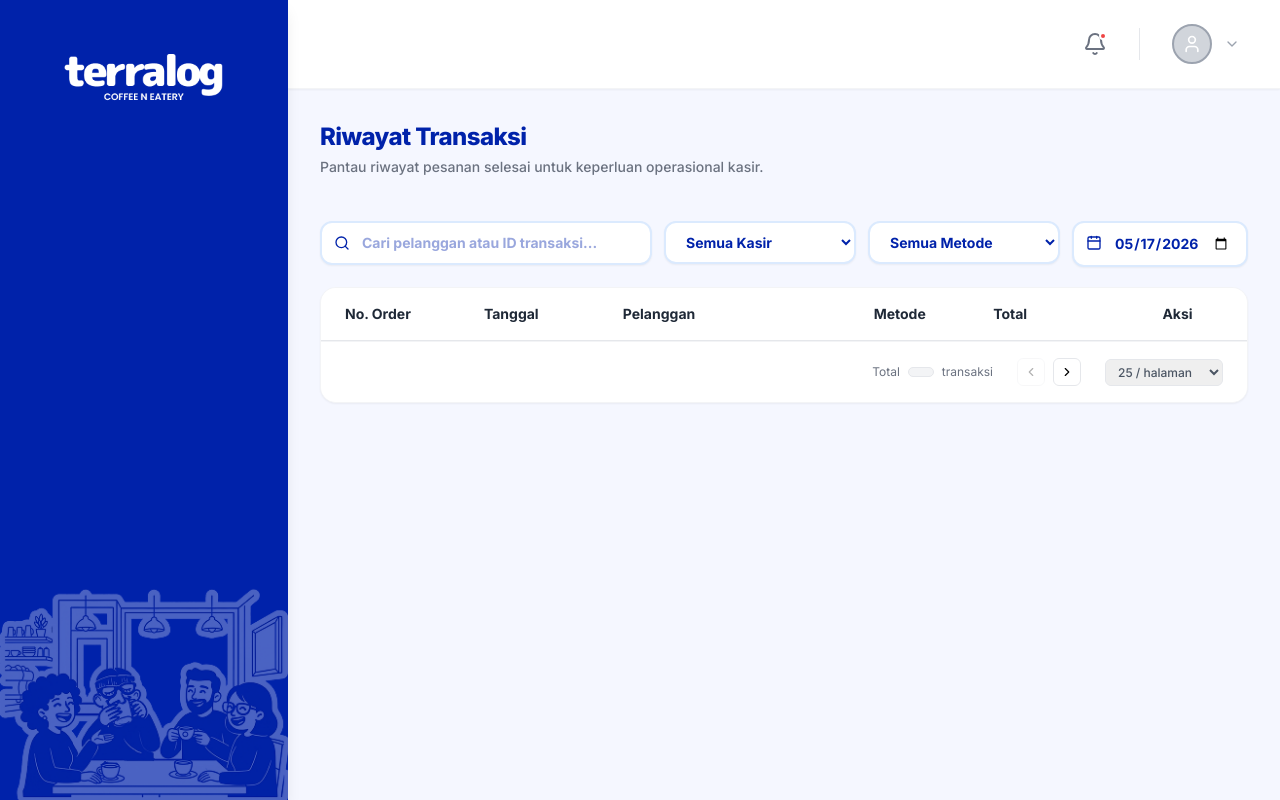
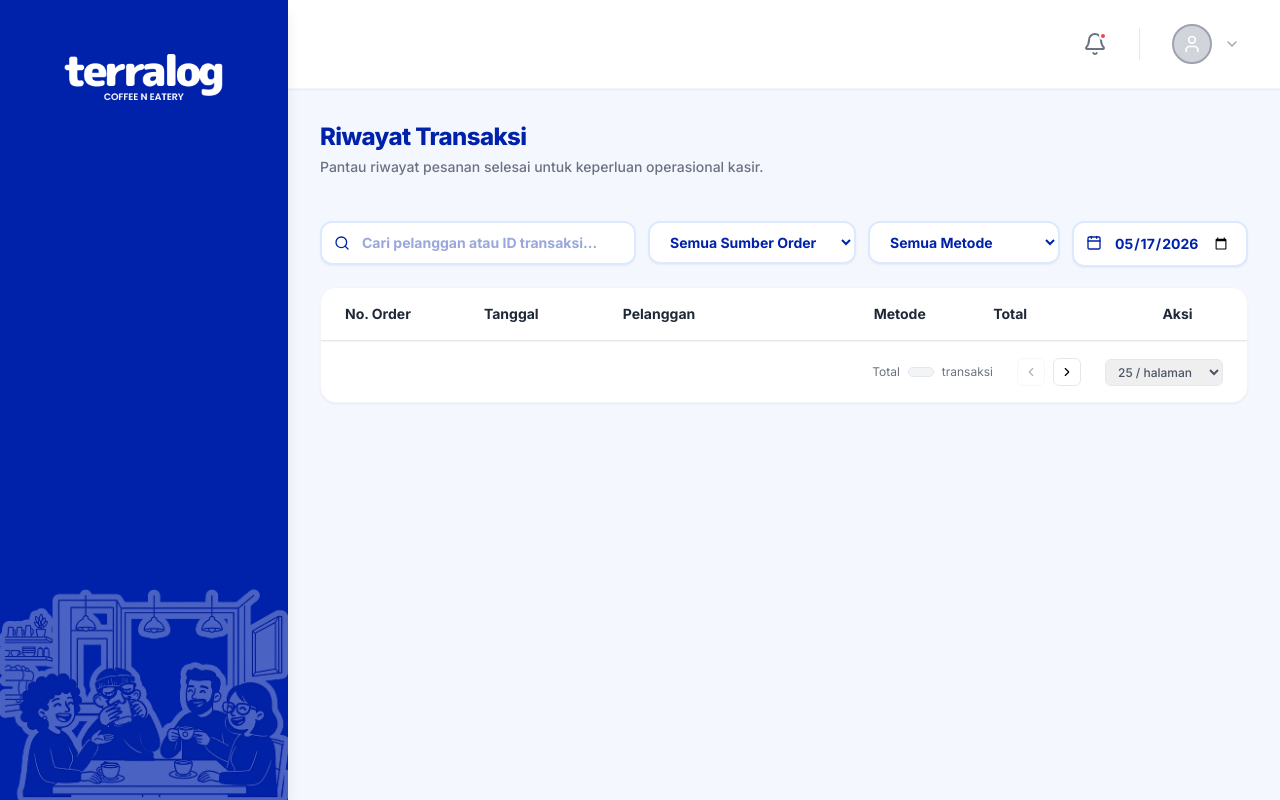
Before and after one commit to ahmddarff/tubesimk, a Python web app: template templates/kasir/riwayat_transaksi.html in a window 1280 px wide. Run offline with Jinja, Linux system fonts and the light colour scheme; the template is opened without the code that fills it, so the values that code supplies are empty; some libraries are stand-ins or nearby versions.

Commit message:
fix dikit

```diff
--- a/routes/kasir_routes.py
+++ b/routes/kasir_routes.py
@@ -344,7 +344,8 @@ def riwayat_transaksi():
             'meja': order.table_number_snapshot or '-',
             'status_pembayaran': order.payment_status, # ✅ DATA BARU: 'paid' atau 'cancelled'
             'alasan_batal': order.cancellation_reason or '', # ✅ DATA BARU: Alasan pembatalan dari DB
-            'items': items_list
+            'items': items_list,
+            'sumber': 'APLIKASI' if order.user_id else 'KASIR'
         })
 
     return render_template('kasir/riwayat_transaksi.html',
--- a/templates/kasir/riwayat_transaksi.html
+++ b/templates/kasir/riwayat_transaksi.html
@@ -42,11 +42,11 @@
                    class="w-full pl-10 pr-4 py-2.5 bg-white border-2 border-blue-100 rounded-xl text-sm font-bold text-terralogBlue placeholder-terralogBlue/40 focus:border-terralogBlue shadow-sm outline-none transition">
         </div>
 
-        <div class="w-48">
-            <select x-model="filterKasir" @change="currentPage = 1" class="w-full border-2 border-blue-100 rounded-xl px-4 py-2.5 text-sm font-bold text-terralogBlue focus:outline-none focus:border-terralogBlue bg-white hover:bg-blue-50 shadow-sm transition-colors cursor-pointer">
-                <option value="SEMUA">Semua Kasir</option>
-                <option :value="currentUserName">Shift Saya Saja</option>
-                <option value="Self-Service">Pesanan Mandiri (QR)</option>
+        <div class="w-52">
+            <select x-model="filterSumber" @change="currentPage = 1" class="w-full border-2 border-blue-100 rounded-xl px-4 py-2.5 text-sm font-bold text-terralogBlue focus:outline-none focus:border-terralogBlue bg-white hover:bg-blue-50 shadow-sm transition-colors cursor-pointer">
+                <option value="SEMUA">Semua Sumber Order</option>
+                <option value="KASIR">Dipesankan Kasir</option>
+                <option value="APLIKASI">Via Aplikasi / QR Meja</option>
             </select>
         </div>
 
@@ -169,7 +169,7 @@ document.addEventListener('alpine:init', () => {
         searchQuery: '',
         filterMethod: '',
         filterDate: new Date().toISOString().split('T')[0],
-        filterKasir: 'SEMUA', // Default tampilkan semua
+        filterSumber: 'SEMUA',
         currentUserName: '{{ current_user.name }}', // Jinja akan menyuntikkan nama akun yang sedang login
 
         showModal: false,
@@ -222,7 +222,7 @@ document.addEventListener('alpine:init', () => {
         resetFilters() {
             this.searchQuery = '';
             this.filterMethod = '';
-            this.filterKasir = 'SEMUA'; // Reset juga kasirnya
+            this.filterSumber = 'SEMUA'; // ✅ Reset sumber ke default
             this.currentPage = 1;
             this.refreshIcons();
         },
@@ -237,8 +237,8 @@ document.addEventListener('alpine:init', () => {
         get dailyTransactions() {
             return this.transactions.filter(t => {
                 const matchDate = this.filterDate === '' || t.tanggal === this.filterDate;
-                const matchKasir = this.filterKasir === 'SEMUA' || t.kasir === this.filterKasir;
-                return matchDate && matchKasir;
+                const matchSumber = this.filterSumber === 'SEMUA' || t.sumber === this.filterSumber;
+                return matchDate && matchSumber;
             });
         },
 
@@ -248,9 +248,8 @@ document.addEventListener('alpine:init', () => {
                 const matchName = t.pelanggan.toLowerCase().includes(this.searchQuery.toLowerCase()) || t.id.toLowerCase().includes(this.searchQuery.toLowerCase());
                 const matchMethod = this.filterMethod === '' || t.metode === this.filterMethod;
                 const matchDate = this.filterDate === '' || t.tanggal === this.filterDate;
-                const matchKasir = this.filterKasir === 'SEMUA' || t.kasir === this.filterKasir;
-
-                return matchName && matchMethod && matchDate && matchKasir;
+                const matchSumber = this.filterSumber === 'SEMUA' || t.sumber === this.filterSumber;
+                return matchName && matchMethod && matchDate && matchSumber;
             });
         },
 
```
